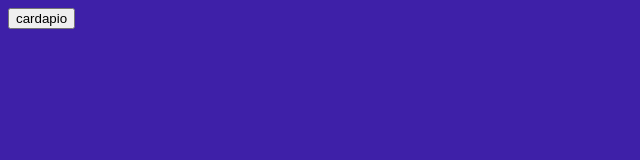
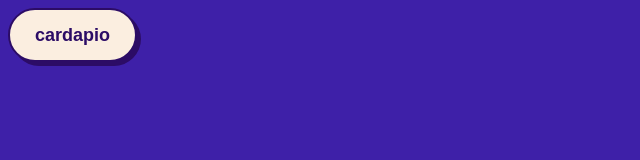
Before and after one commit to PedroLael/rango11, a plain HTML site: page index.html in a window 1280 px wide. Shown: the whole page, without its empty margins (0-640 px from the left). Drawn offline with Linux system fonts and the light colour scheme.

Commit message:
Update index.html

```diff
--- a/index.html
+++ b/index.html
@@ -7,6 +7,7 @@
     <link rel="stylesheet" href="style.css">
 </head>
 <body>
-    <a href="cardapio.jpeg" download="cardapio.jpeg"><button>cardapio</button></a>
-</body>
+    <a href="cardapio.jpeg"  download="cardapio.jpeg"><button class="button-74" role="button">cardapio</button>
+</a>
+   </body>
 </html>
```
